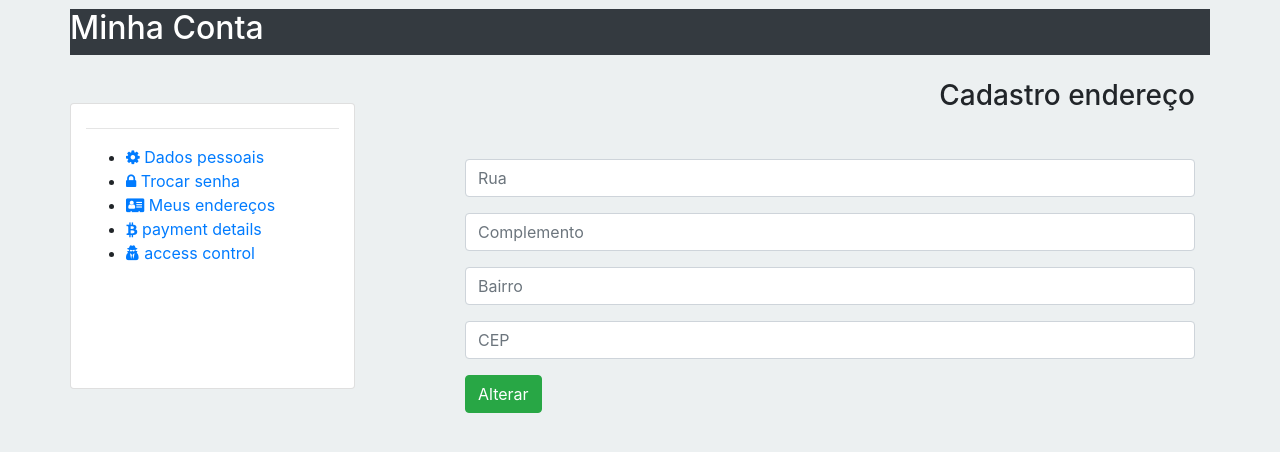
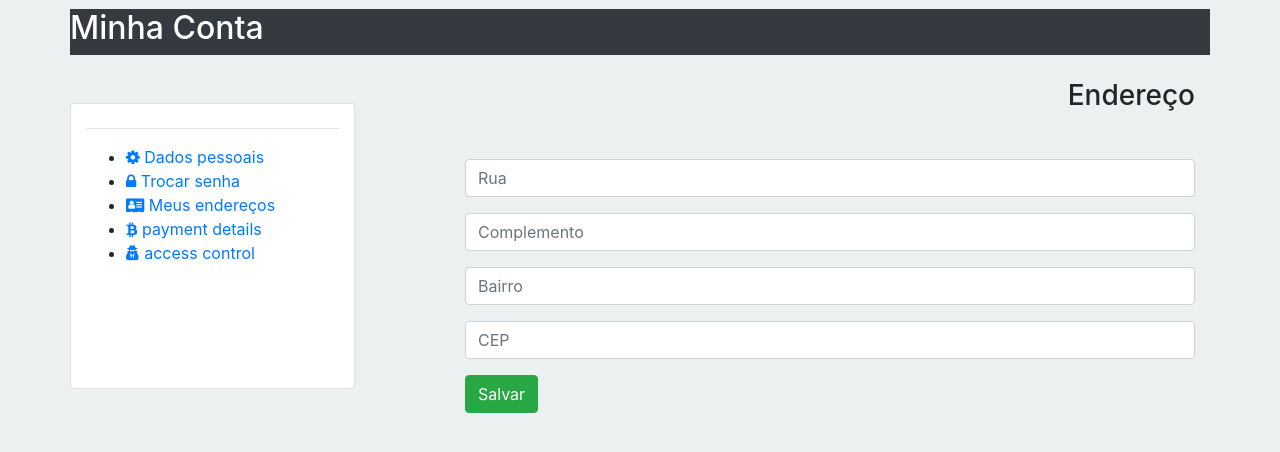
Before and after one commit to doyleSM/projeto2-ruffus, a Django app: page /usuarios/cadastro/endereco/ in a window 1280 px wide. Shown: the part 65-517 px from the top of the page. Run offline with Django 3.2, Linux system fonts and the light colour scheme; data that the repository does not hold is empty; some libraries are stand-ins or nearby versions.

Commit message:
ajuste html

```diff
--- a/usuarios/templates/usuarios/cadastro_endereco.html
+++ b/usuarios/templates/usuarios/cadastro_endereco.html
@@ -3,7 +3,7 @@
 
 {% block conta %}
 
-    <h3 class="pull-right mb-4">Cadastro endereço</h3>
+    <h3 class="pull-right mb-4">Endereço</h3>
     <form class="form-horizontal" method='post' style="padding-top: 80px">
         {% csrf_token %}
         <fieldset>
@@ -20,7 +20,7 @@
                     </div>
                 </div>
             {% endfor %}
-            <button class="btn btn-success align-right" type="submit">Alterar</button>
+            <button class="btn btn-success align-right" type="submit">Salvar</button>
         </fieldset>
     </form>
 
--- a/usuarios/templates/usuarios/lista_endereco.html
+++ b/usuarios/templates/usuarios/lista_endereco.html
@@ -28,8 +28,8 @@
             </div>
         </div>
     {% endfor %}
-        <div style="padding-top: 50px">
-            <a href="{% url 'usuarios:cadastro_endereco' %}"><button class="btn btn-primary">Cadastrar novo endereço</button></a>
+        <div style="padding-top: 50px; padding-bottom: 100px">
+            <a href="{% url 'usuarios:cadastro_endereco' %}"><button class="btn btn-info">Cadastrar novo endereço</button></a>
         </div>
     </div>
 {% endblock %}
```
Also changed, not shown: usuarios/templates/usuarios/cadastro_endereco_form.html (deleted).
